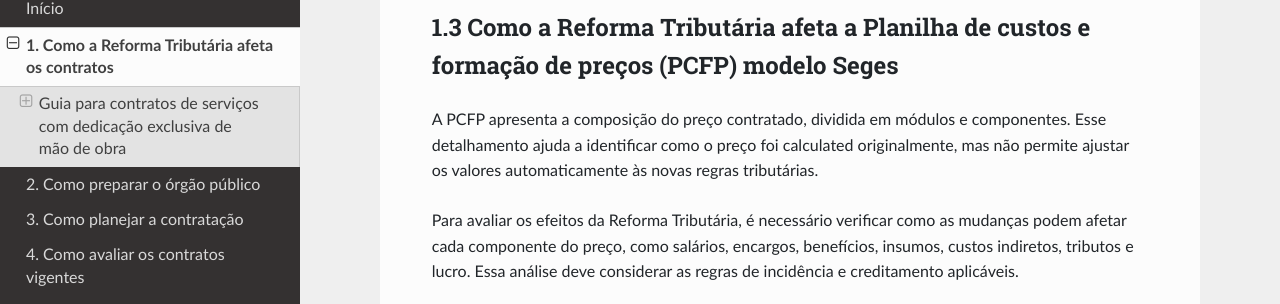
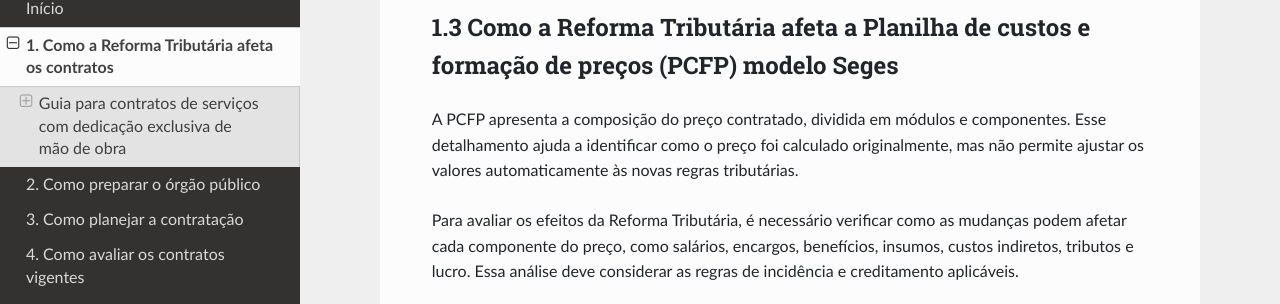
Before and after one commit to emilix10-bit/guia-RT2026-dedicacao-exclusiva, an MkDocs documentation site: the page built from docs/01-afetacao-contratos.md, in a window 1280 px wide and 900 px high, scrolled down 4423 px. Shown: the part 148-452 px from the top of the window. Built offline with MkDocs 1.6.1, drawn with Linux system fonts in a browser that asks for light colours; nearby versions of some CDN libraries; some of the changed text lies outside the part shown.

Commit message:
Fix typos in 01-afetacao-contratos.md

```diff
--- a/docs/01-afetacao-contratos.md
+++ b/docs/01-afetacao-contratos.md
@@ -51,7 +51,7 @@ Parte deles está prevista na legislação, especialmente na Lei Complementar n
 
 | Conceito | O que significa | Por que importa |
 | :--- | :--- | :--- |
-| **Preço contratado (PC)** | Valor acordado para a execução do contrato, calculated conforme as condições da contratação e a PCFP. | A mudança tributária pode aumentar ou reduzir esse valor, conforme os efeitos comprovados em cada contrato e a legislação aplicável. |
+| **Preço contratado (PC)** | Valor acordado para a execução do contrato, calculado conforme as condições da contratação e a PCFP. | A mudança tributária pode aumentar ou reduzir esse valor, conforme os efeitos comprovados em cada contrato e a legislação aplicável. |
 | **Base econômica comparável (BEC)** | Conjunto de custos diretos, custos indiretos e lucro que permanece constante na comparação entre os cenários tributários, exceto quando a própria mudança tributária afeta algum desses componentes. | Permite identificar os efeitos da Reforma Tributária sem confundi-los com outros fatores, como inflação, repactuação ou alteração das quantidades contratadas. |
 | **Carga tributária nominal** | Percentual ou valor dos tributos calculado antes de descontar créditos e aplicar outros mecanismos previstos na legislação. | Ajuda a identificar os tributos incidentes, mas não representa necessariamente o custo tributário que a empresa efetivamente suporta. |
 | **Crédito tributário** | Valor que pode ser utilizado para reduzir o tributo a recolher, nas situações permitidas pela legislação. | Empresas sujeitas à mesma alíquota podem ter cargas tributárias líquidas diferentes, dependendo dos créditos que podem aproveitar. |
@@ -88,7 +88,7 @@ Além disso, de 1º de janeiro de 2026 a 31 de dezembro de 2032, também ficam f
 
 ## 1.3 Como a Reforma Tributária afeta a Planilha de custos e formação de preços (PCFP) modelo Seges
 
-A PCFP apresenta a composição do preço contratado, dividida em módulos e componentes. Esse detalhamento ajuda a identificar como o preço foi calculated originalmente, mas não permite ajustar os valores automaticamente às novas regras tributárias.
+A PCFP apresenta a composição do preço contratado, dividida em módulos e componentes. Esse detalhamento ajuda a identificar como o preço foi calculado originalmente, mas não permite ajustar os valores automaticamente às novas regras tributárias.
 
 Para avaliar os efeitos da Reforma Tributária, é necessário verificar como as mudanças podem afetar cada componente do preço, como salários, encargos, benefícios, insumos, custos indiretos, tributos e lucro. Essa análise deve considerar as regras de incidência e creditamento aplicáveis.
 
```
